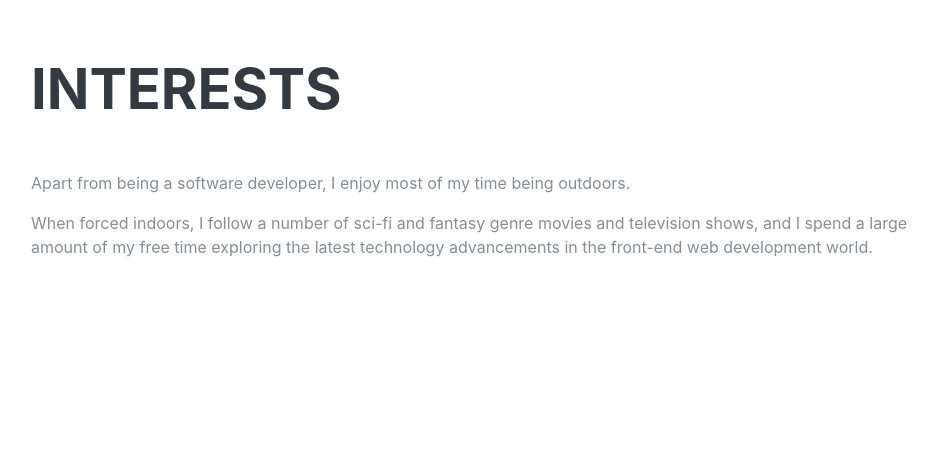
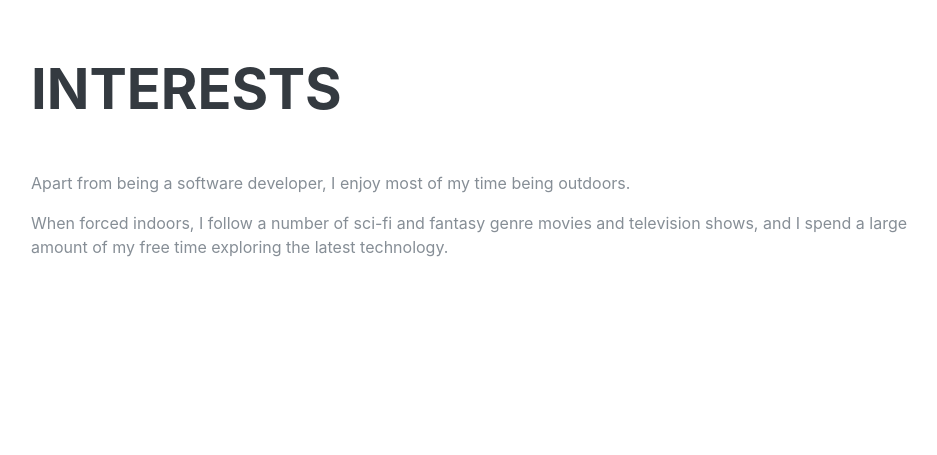
Before and after one commit to bayu-code-lab/bayucv, a Django app: template info/templates/index.html in a window 1280 px wide. Shown: the part 4208-4663 px from the top of the page, without its empty margins (289-1226 px from the left). Run offline with Django 3.2, Linux system fonts and the light colour scheme; the template is opened without the code that fills it, so the values that code supplies are empty; some libraries are stand-ins or nearby versions; some web fonts are replaced.

Commit message:
change interest page

```diff
--- a/info/templates/index.html
+++ b/info/templates/index.html
@@ -230,7 +230,7 @@
             <p>Apart from being a software developer, I enjoy most of my time being outdoors.</p>
             <p class="mb-0">When forced indoors, I follow a number of sci-fi and fantasy genre movies and television
                 shows, and I spend a large amount of my free time exploring the latest
-                technology advancements in the front-end web development world.</p>
+                technology.</p>
         </div>
     </section>
 
```
